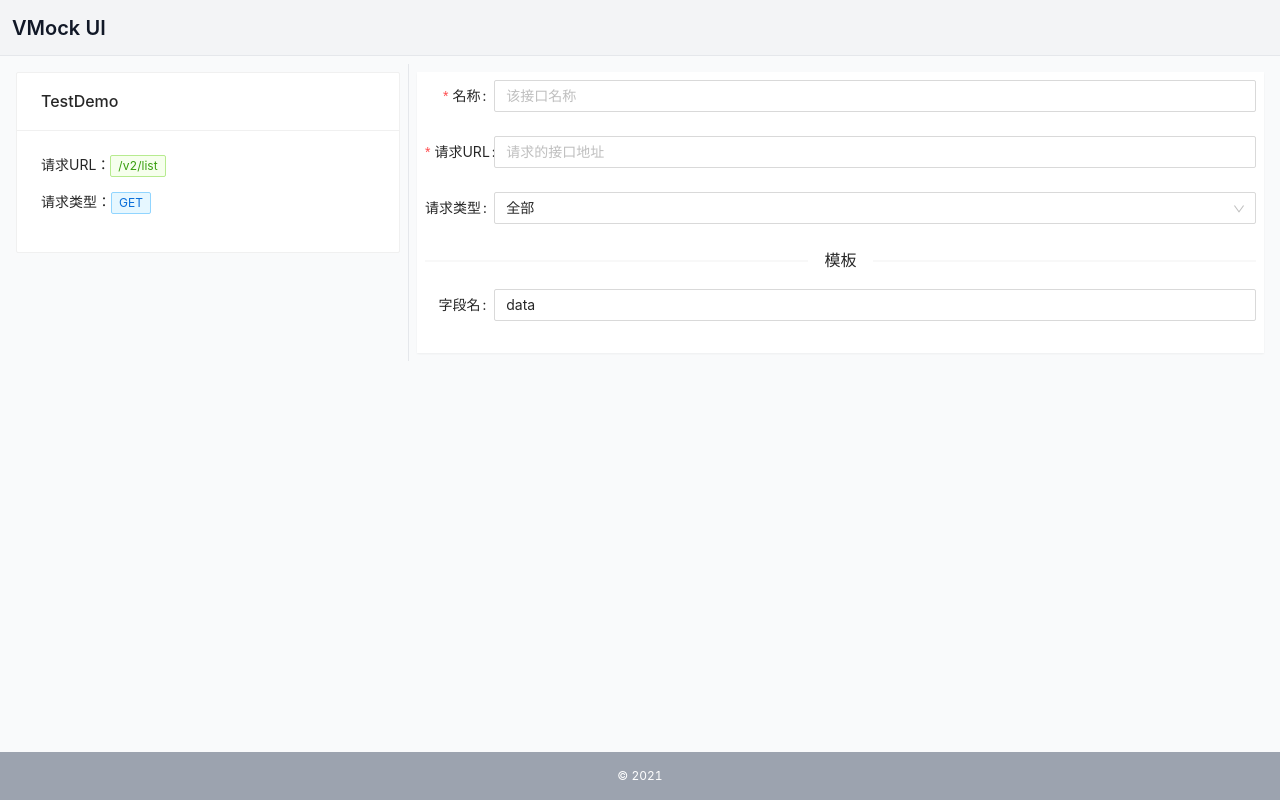
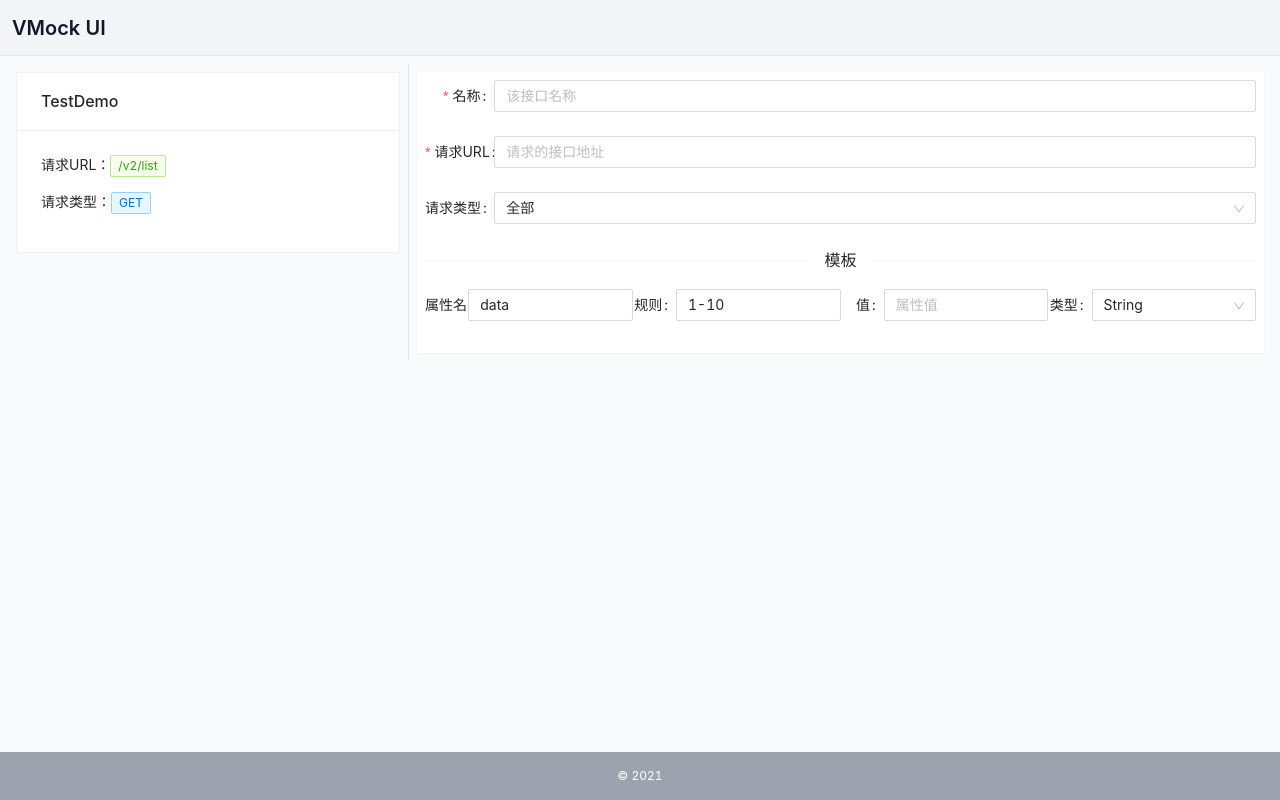
Before and after one commit to mrleidesen/VMock-UI, a Vue app: page /#/ in a window 1280 px wide. Built offline with nearby package versions, Linux system fonts and the light colour scheme.

Commit message:
fix: form

```diff
--- a/src/views/Home.vue
+++ b/src/views/Home.vue
@@ -28,22 +28,46 @@
           <a-form-item label="请求类型">
             <a-select v-model:value="formState.rtype" placeholder="不填默认拦截全部">
               <a-select-option value="">全部</a-select-option>
-              <a-select-option value="get">GET</a-select-option>
-              <a-select-option value="post">POST</a-select-option>
-              <a-select-option value="put">PUT</a-select-option>
-              <a-select-option value="delete">DELETE</a-select-option>
+              <a-select-option
+                v-for="option in selectOptions.rtype"
+                :key="option"
+                :value="option"
+              >{{ option.toUpperCase() }}</a-select-option>
             </a-select>
           </a-form-item>
           <a-divider>模板</a-divider>
 
-          <div
+          <a-row
             v-for="(item, idx) in formState.template"
             :key="idx"
           >
-            <a-form-item label="字段名">
-              <a-input v-model:value="item.keyName" placeholder="该接口名称"></a-input>
-            </a-form-item>
-          </div>
+            <a-col :span="6">
+              <a-form-item label="属性名" :labelCol="{ span: 5 }">
+                <a-input v-model:value="item.keyName" placeholder="属性名"></a-input>
+              </a-form-item>
+            </a-col>
+            <a-col :span="6">
+              <a-form-item label="规则" :labelCol="{ span: 5 }">
+                <a-input v-model:value="item.rule" placeholder="生成规则"></a-input>
+              </a-form-item>
+            </a-col>
+            <a-col :span="6">
+              <a-form-item label="值" :labelCol="{ span: 5 }">
+                <a-input v-model:value="item.value" placeholder="属性值"></a-input>
+              </a-form-item>
+            </a-col>
+            <a-col :span="6">
+              <a-form-item label="类型" :labelCol="{ span: 5 }">
+                <a-select v-model:value="item.type" placeholder="属性值的类型">
+                  <a-select-option
+                    v-for="option in selectOptions.type"
+                    :key="option"
+                    :value="option.toLowerCase()"
+                  >{{ option }}</a-select-option>
+                </a-select>
+              </a-form-item>
+            </a-col>
+          </a-row>
         </a-form>
       </div>
     </div>
@@ -55,6 +79,10 @@ import { reactive, ref } from 'vue'
 
 export default {
   setup() {
+    const selectOptions = {
+      rtype: ['get', 'post', 'put', 'delete'],
+      type: ['String', 'Number', 'Array', 'Object']
+    }
     const configes = reactive([
       {
         name: 'TestDemo',
@@ -67,7 +95,7 @@ export default {
       rurl: "",
       rtype: "",
       template: [
-        { keyName: 'data', rule: '', value: "", type: "string" }
+        { keyName: 'data', rule: '1-10', value: "", type: "string" }
       ]
     })
     const activeIndex = ref(-1)
@@ -82,6 +110,7 @@ export default {
       configes,
       formState,
       activeIndex,
+      selectOptions,
       onChangeActive,
     }
   }
```
